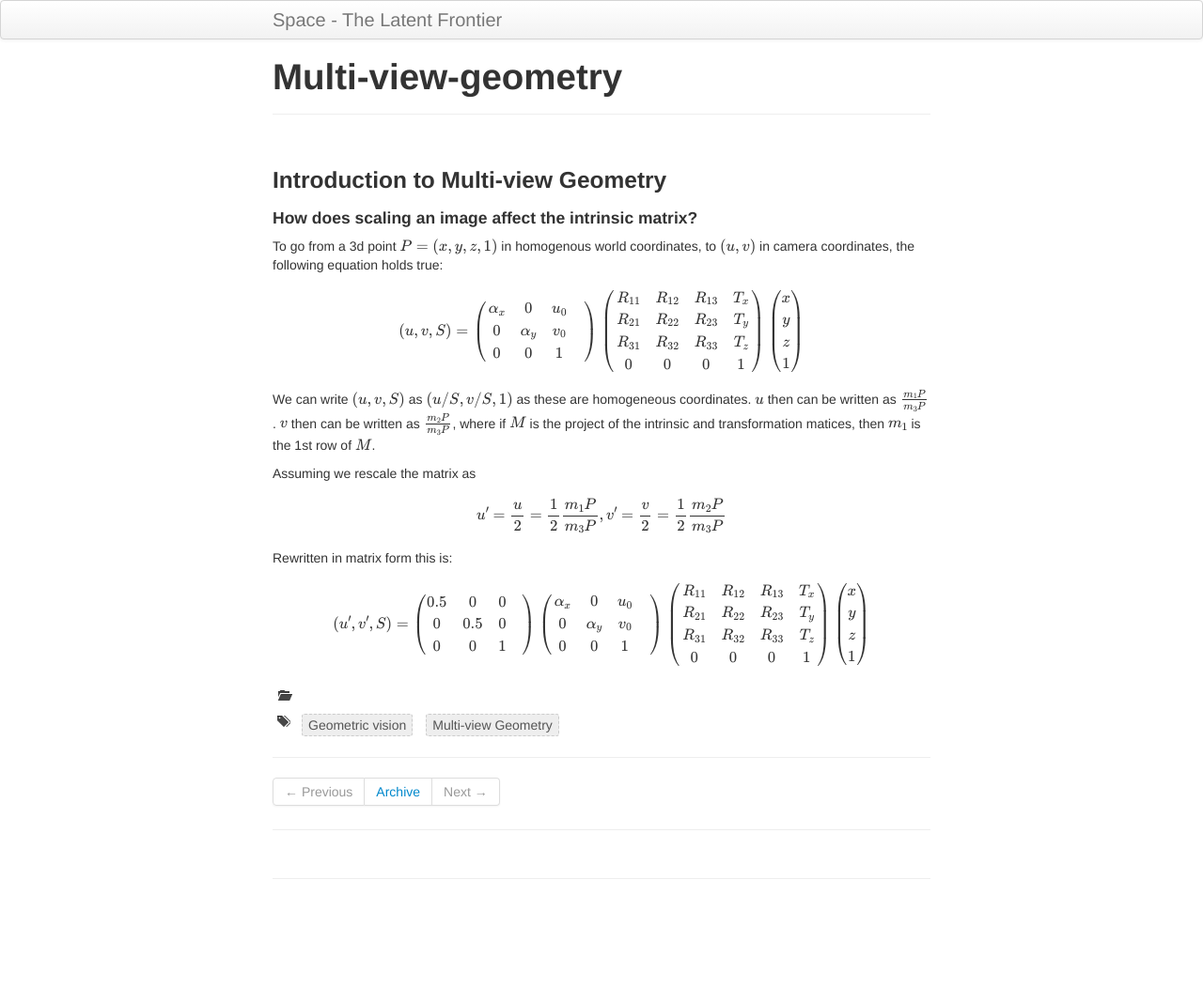
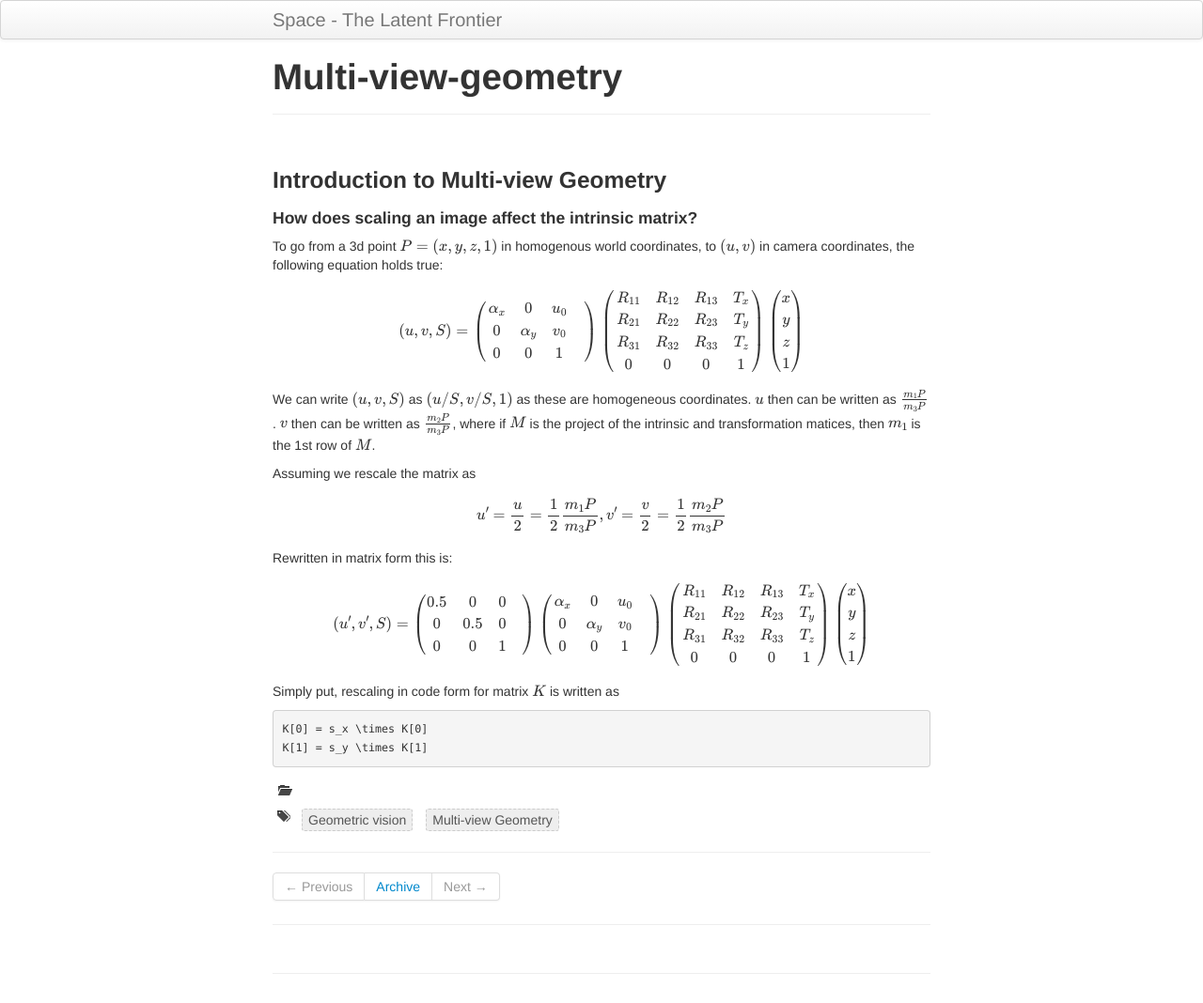
Before and after one commit to skt9/skt9.github.io, a Jekyll site: the page built from pages/multi-view-geometry.md, in a window 1280 px wide. Shown: the whole page at 94% size. Built offline with Jekyll 4.4.1, drawn with Linux system fonts in a browser that asks for light colours; formulas are drawn with MathJax 3; before the commit the page ends 967 px from its top, so only the background shows below that.

Commit message:
Update multi-view-geometry.md

````diff
--- a/pages/multi-view-geometry.md
+++ b/pages/multi-view-geometry.md
@@ -62,3 +62,9 @@ z\\
 1\\
 \end{pmatrix}
 $$
+
+Simply put, rescaling in code form for matrix $K$ is written as
+```
+K[0] = s_x \times K[0]
+K[1] = s_y \times K[1]
+```
````
